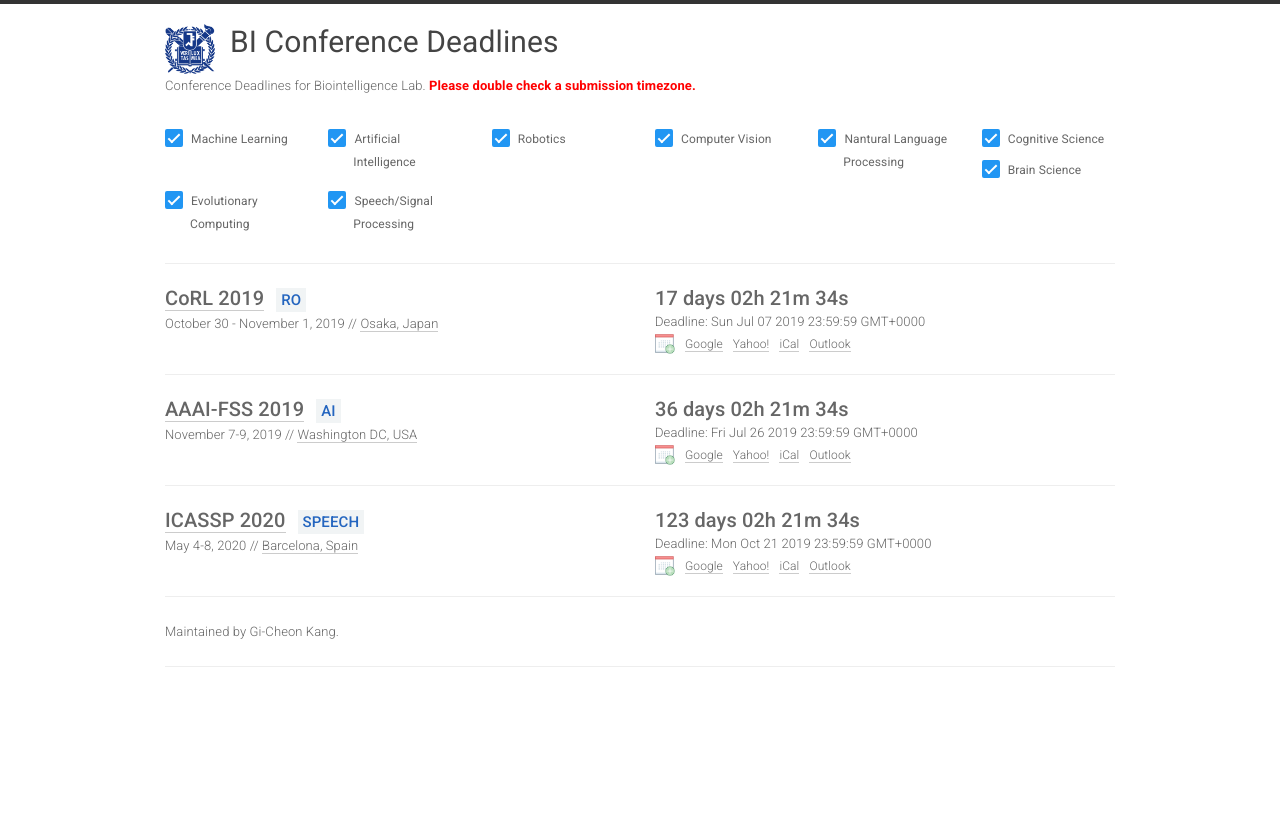
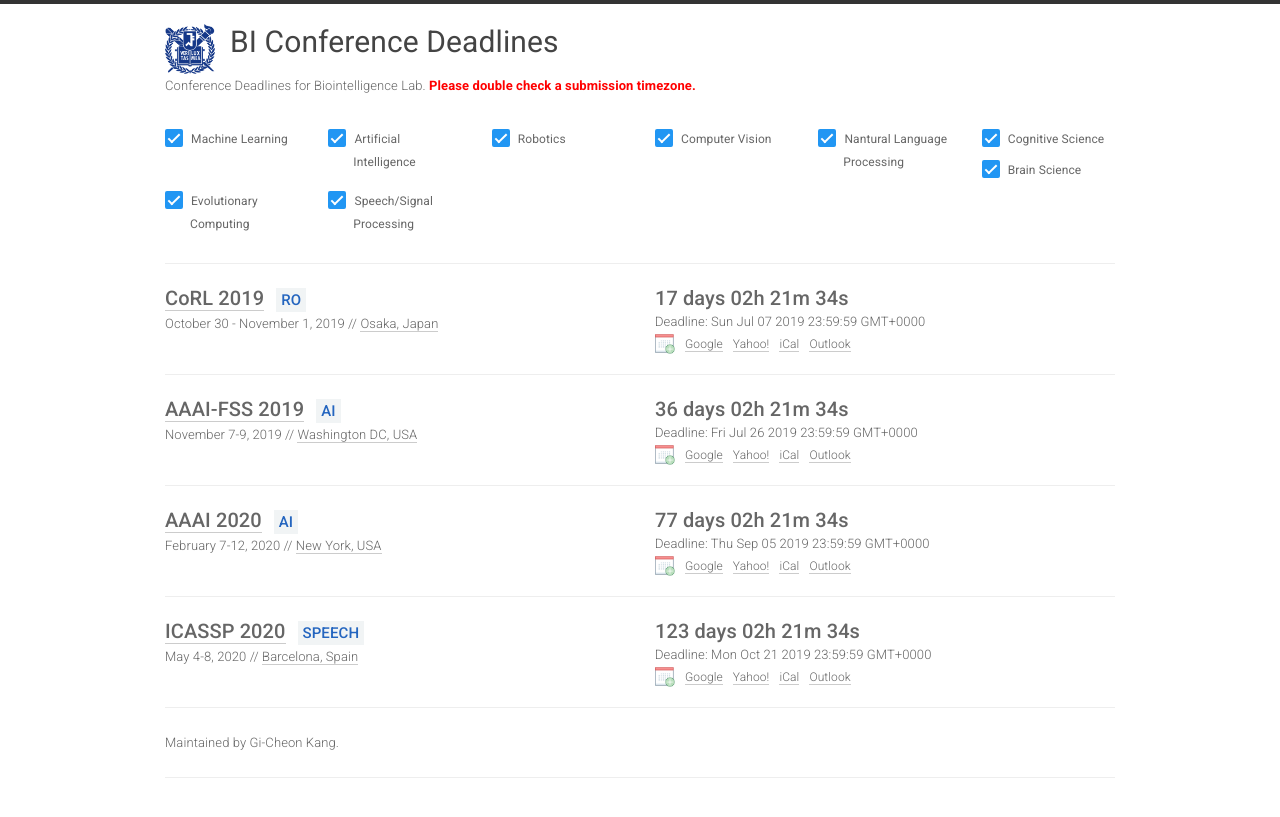
Before and after one commit to biconf/biconf.github.io, a Jekyll site: the page built from index.html, in a window 1280 px wide. Shown: the top 817 px of the page. Built offline with Jekyll 4.4.1, drawn with Linux system fonts in a browser that asks for light colours; nearby versions of some CDN libraries.

Commit message:
Update conferences.yml

```diff
--- a/_data/conferences.yml
+++ b/_data/conferences.yml
@@ -17,6 +17,16 @@
   timezone: TBA
   date: November 7-9, 2019
   place: Washington DC, USA
+  sub: AI
+
+- name: AAAI
+  year: 2020
+  id: aaai20
+  link: https://aaai.org/Conferences/AAAI-20/
+  deadline: "2019-09-05 23:59:59"
+  timezone: TBA
+  date: February 7-12, 2020
+  place: New York, USA
   sub: AI
 
 - name: ICASSP
```
